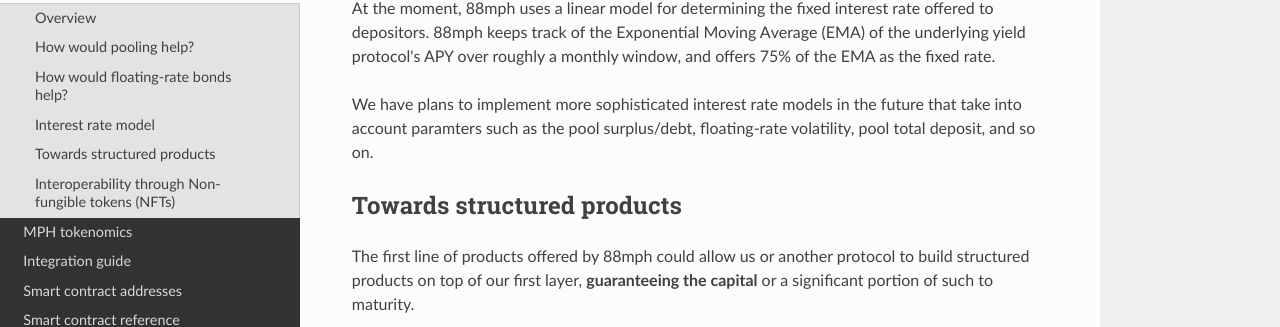
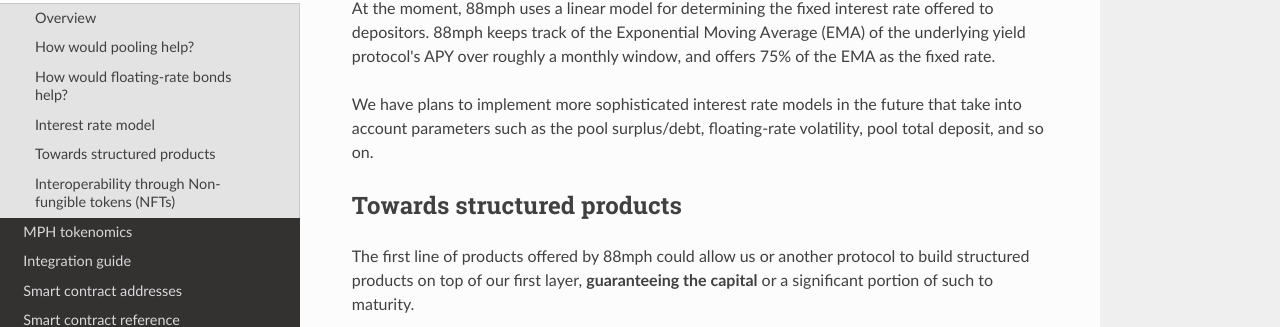
Before and after one commit to 88mphapp/docs, an MkDocs documentation site: the page built from docs/howitworks.md, in a window 1280 px wide and 900 px high, scrolled down 1472 px. Shown: the part 163-490 px from the top of the window. Built offline with MkDocs 1.6.1, drawn with Linux system fonts in a browser that asks for light colours; nearby versions of some CDN libraries.

Commit message:
Fix typo

```diff
--- a/docs/howitworks.md
+++ b/docs/howitworks.md
@@ -34,7 +34,7 @@
 
 At the moment, 88mph uses a linear model for determining the fixed interest rate offered to depositors. 88mph keeps track of the Exponential Moving Average (EMA) of the underlying yield protocol's APY over roughly a monthly window, and offers 75% of the EMA as the fixed rate.
 
-We have plans to implement more sophisticated interest rate models in the future that take into account paramters such as the pool surplus/debt, floating-rate volatility, pool total deposit, and so on.
+We have plans to implement more sophisticated interest rate models in the future that take into account parameters such as the pool surplus/debt, floating-rate volatility, pool total deposit, and so on.
 
 ## Towards structured products
 
```
Also changed, not shown: docs/mph.md (+1 -1 lines).
